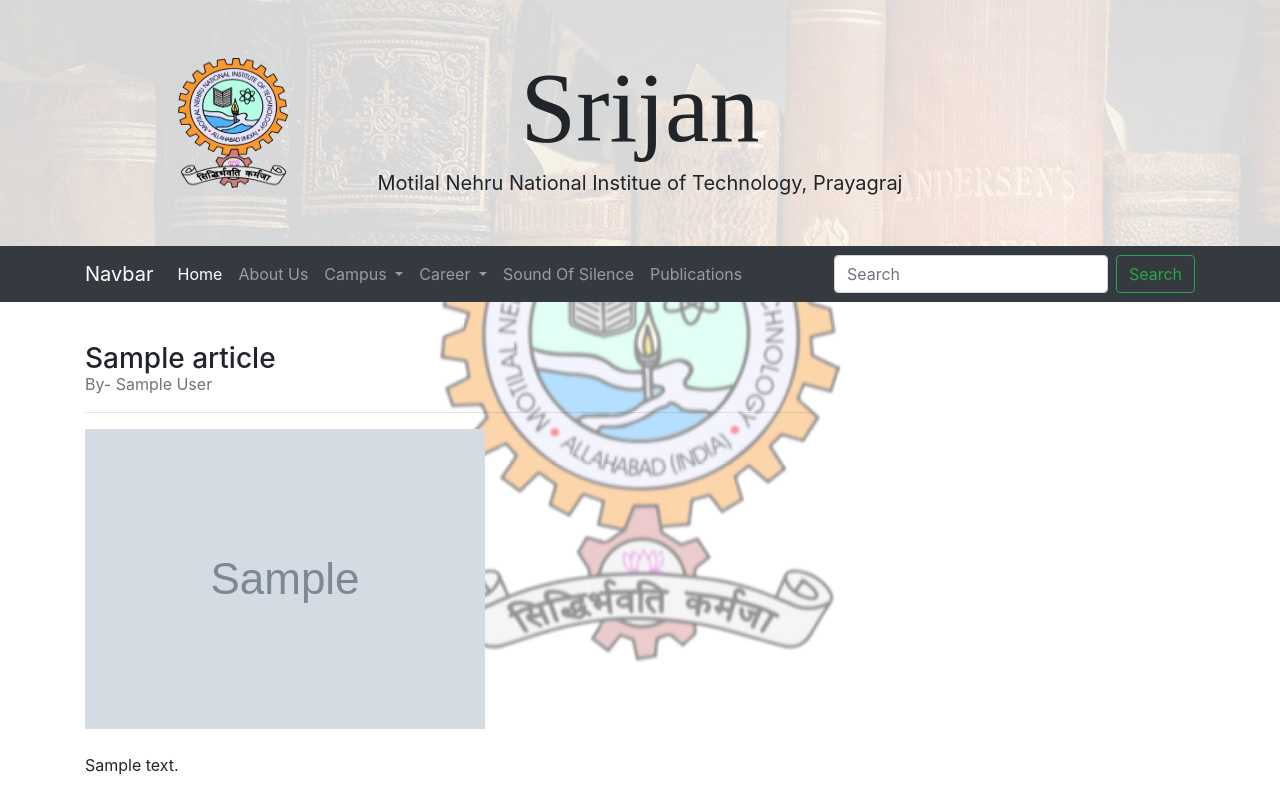
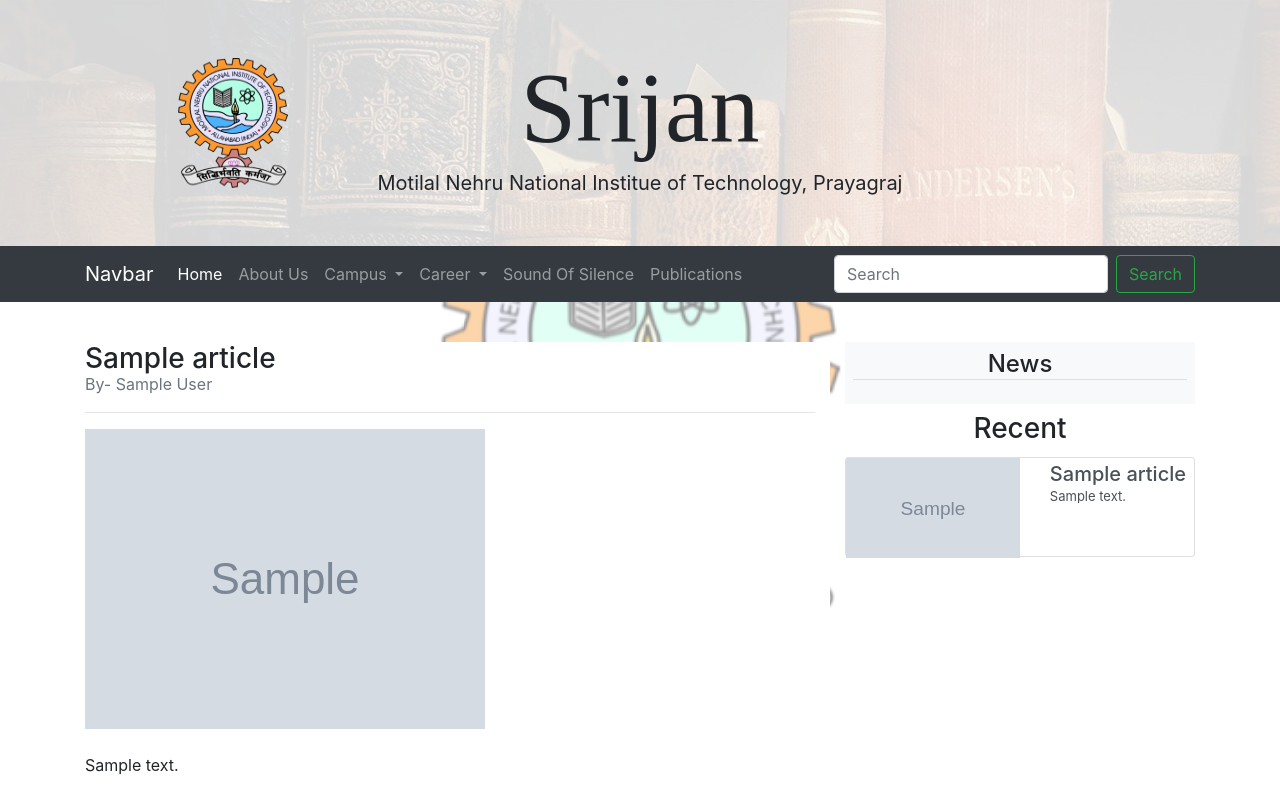
Before and after one commit to disconnect101/Srijan_website, a Django app: page /articles/?id=1 in a window 1280 px wide. Run offline with Django 3.2, Linux system fonts and the light colour scheme; tables that the repository leaves empty hold one stand-in row (values such as "Sample post"); grey boxes marked "Sample" are stand-in pictures; some libraries are stand-ins or nearby versions.

Commit message:
recent article, news

```diff
--- a/main/static/main/base_script.js
+++ b/main/static/main/base_script.js
@@ -6,7 +6,7 @@ $(document).ready(function () {
         var content = $(this).find('.custom-content-description').text();
         var href = $(this).find('input').val();
 
-        alert(href);
+
 
         $(this).parents('.custom-category').find('.card').children("img").attr("src", imgsrc);
         $(this).parents('.custom-category').find('.card').find('.custom-category-card-title').text(title);
--- a/main/static/main/base_style.css
+++ b/main/static/main/base_style.css
@@ -47,6 +47,7 @@ body{
 	text-overflow: ellipsis;
 	overflow: hidden;
 	display: -webkit-box;
+	-webkit-box-orient: vertical;
 	-webkit-line-clamp: 9;
 	-webkit-box-orient: vertical;
 }
@@ -57,3 +58,15 @@ body{
 .custom-shadow-right{
 	box-shadow: 0 10px 20px -10px;
 }
+
+.custom-category{
+	background-color: #fff;
+}
+
+.custom-article{
+	background-color: #fff;
+}
+
+.custom-recent{
+	background-color: #fff;
+}
--- a/main/templates/main/article.html
+++ b/main/templates/main/article.html
@@ -5,7 +5,9 @@
     <div class="container mt-4">
 
         <div class="row">
-            <div  class="col-lg-8">
+
+
+            <div  class="col-lg-8 custom-article">
                 <div>
                     <div>
                         <h3 class="mb-n1">{{ article.title }}</h3>
@@ -19,7 +21,45 @@
                         {{ article.content }}
                     </div>
                 </div>
+            </div>
 
+
+            <div class="col-lg-4">
+
+                <div class="bg-light py-2 px-2">
+                    <h4 class="text-center">News</h4>
+
+                    <!--
+                        Content here
+                    -->
+
+                    <hr class="mt-n2">
+                </div>
+
+                <div class="mt-2 custom-recent">
+
+                    <h3 class="text-center">Recent</h3>
+                        <div class="list-group mx-auto">
+		  					{% for article in recentarticles %}
+								  <a href="{% url 'articles' %}{{ "?id=" }}{{ article.id }}"  class="list-group-item list-group-item-action py-0 px-0 my-1 custom-card-toggle" style="height: 100px">
+
+								    <div class="d-flex w-100 justify-content-between">
+								      <img src="{{ article.image.url }}" style="width: 50%; height: 100px">
+								      	<div class="mx-1 px-1 py-1">
+									      <h5 class="mb-1 text-center custom-list-item-title">{{ article.title }}</h5>
+									      <div class="custom-content-description" style="line-height: 1;font-size: 13px;text-overflow: ellipsis;overflow: hidden;display: -webkit-box;-webkit-line-clamp: 4;-webkit-box-orient: vertical;" >
+									      	{% if article.description %}
+									      		{{ article.description }}
+									      	{% else %}
+									      		{{ article.content }}
+									      	{% endif %}
+									      </div>
+								      	</div>
+								    </div>
+								  </a>
+							 {% endfor %}
+						</div>
+                </div>
             </div>
         </div>
 
--- a/main/templates/main/base.html
+++ b/main/templates/main/base.html
@@ -38,7 +38,7 @@
 		  <div class="collapse navbar-collapse" id="navbarSupportedContent">
 		    <ul class="navbar-nav mr-auto">
 		      <li class="nav-item active">
-		        <a class="nav-link" href="#">Home <span class="sr-only">(current)</span></a>
+		        <a class="nav-link" href="{% url 'home' %}">Home <span class="sr-only">(current)</span></a>
 		      </li>
 		      <li class="nav-item">
 		        <a class="nav-link" href="#">About Us</a>
--- a/main/views.py
+++ b/main/views.py
@@ -27,6 +27,7 @@ def uploadArticle(request):
 def articles(request):
 	id = request.GET['id']
 	article = Articles.objects.get(id=id)
+	recentarticles = Articles.objects.order_by('-date')[:6]
 	print("this is the title : " + article.title)
 
-	return render(request, 'main/article.html', {'article': article})
+	return render(request, 'main/article.html', {'article': article, 'recentarticles': recentarticles})
```
Also changed, not shown: main/templates/main/home.html (+9 -7 lines).
